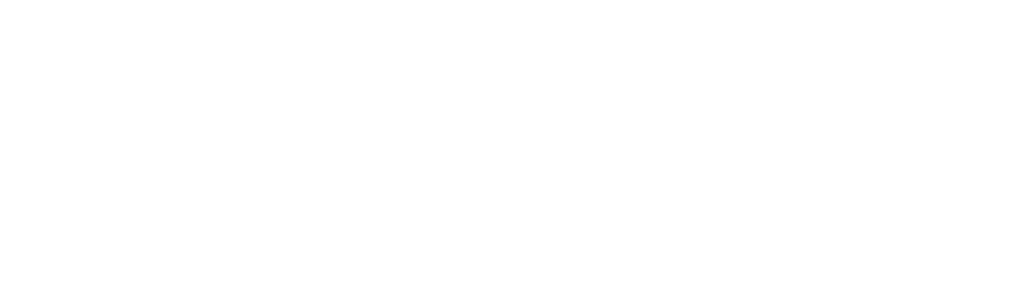
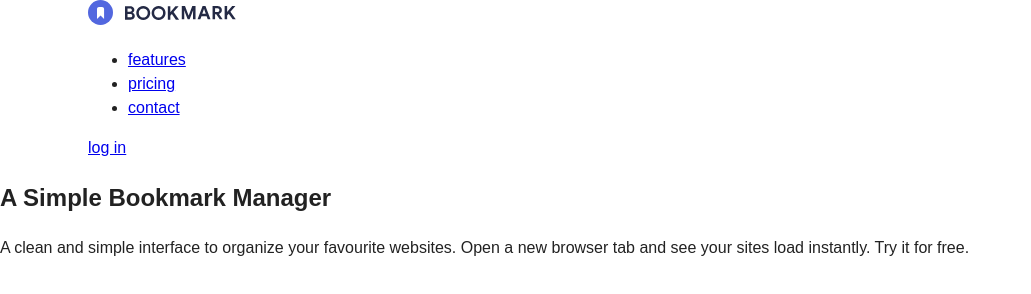
Before and after one commit to rasulovashirin/bookmark-landing, a plain HTML site: page index.html in a window 1280 px wide. Shown: the whole page, without its empty margins (0-1031 px from the left). Drawn offline with Linux system fonts and the light colour scheme.

Commit message:
did header and started main

```diff
--- a/index.html
+++ b/index.html
@@ -9,7 +9,35 @@
 </head>
 <body>
 <header class="site-header">
+  <div class="container header-container">
+    <a class="logo-link" href="#">
+      <img class="logo-img" src="img/logo.svg" alt="bookmark logo" width="149" height="25">
+    </a>
 
+    <nav class="header-nav">
+      <ul class="nav-list">
+        <li class="nav-item">
+          <a class="nav-link" href="#">features</a>
+        </li>
+        <li class="nav-item">
+          <a class="nav-link" href="#">pricing</a>
+        </li>
+        <li class="nav-item">
+          <a class="nav-link" href="#">contact</a>
+        </li>
+      </ul>
+      <a class="button-red" href="#">log in</a>
+    </nav>
+  </div>
 </header>
+
+<main class="site-main">
+  <section class="intro-section">
+    <div class="intro-info">
+      <h2 class="intro-heading">A Simple Bookmark Manager</h2>
+      <p class="intro-text">A clean and simple interface to organize your favourite websites. Open a new browser tab and see your sites load instantly. Try it for free.</p>
+    </div>
+  </section>
+</main>
 </body>
 </html>
```
